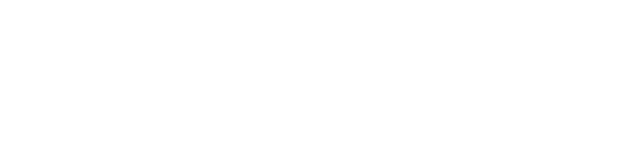
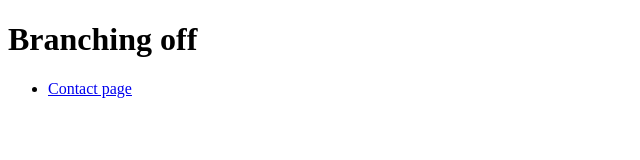
Before and after one commit to tri-ma/git-branching, a plain HTML site: page index.html in a window 1280 px wide. Shown: the whole page, without its empty margins (0-640 px from the left). Drawn offline with Linux system fonts and the light colour scheme.

Commit message:
added contact page and linked to home page

```diff
--- a/index.html
+++ b/index.html
@@ -8,8 +8,13 @@
 </head>
 <body>
   <header>
-    <h1></h1>
+    <h1>Branching off</h1>
+
+    <nav>
+      <ul>
+        <li><a href="./contact.html">Contact page</a></li>
+      </ul>
+    </nav>
   </header>
-
 </body>
 </html>
```
Also changed, not shown: contact.html (added, +14 -0 lines).
